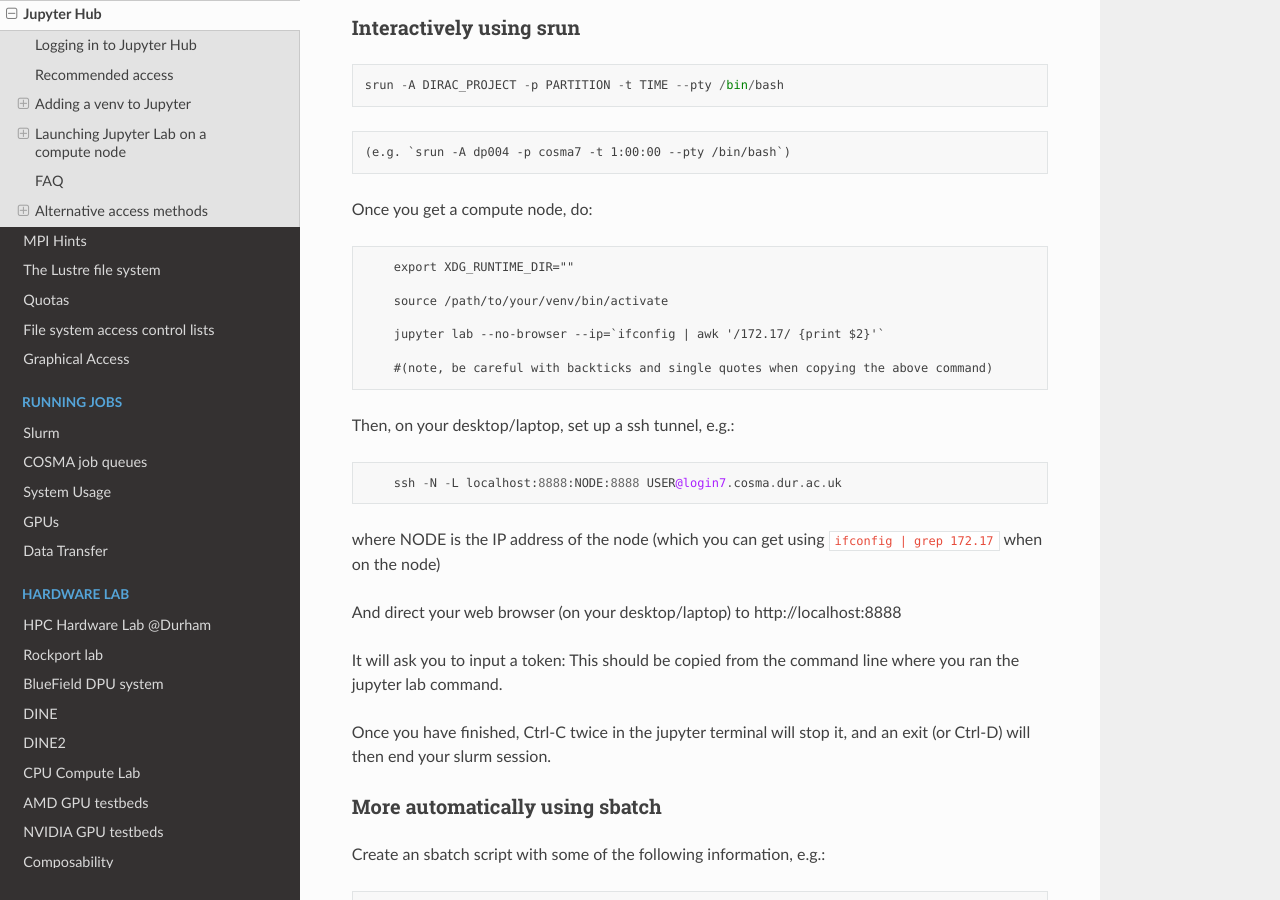
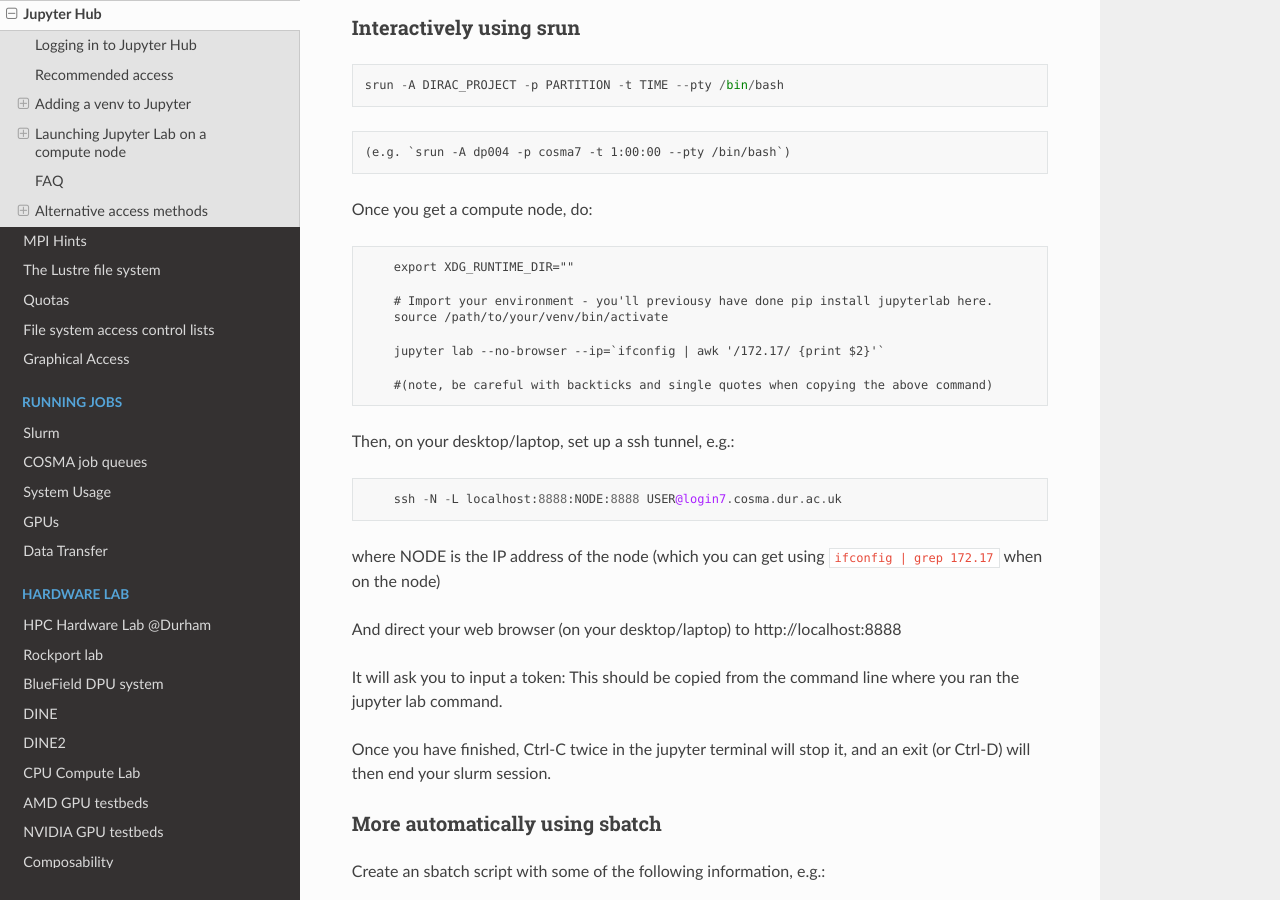
Before and after one commit to agb32/cosmadoc, a Sphinx documentation site: the page built from docs/source/jupyter.md, in a window 1280 px wide and 900 px high, scrolled down 2727 px. Built offline with Sphinx 7.4.7 and the Read the Docs theme 3.1.0, drawn with Linux system fonts in a browser that asks for light colours.

Commit message:
updated jupyter slurm

````diff
--- a/docs/source/jupyter.md
+++ b/docs/source/jupyter.md
@@ -115,6 +115,7 @@
 ```
     export XDG_RUNTIME_DIR=""
 
+    # Import your environment - you'll previousy have done pip install jupyterlab here.
     source /path/to/your/venv/bin/activate
 
     jupyter lab --no-browser --ip=`ifconfig | awk '/172.17/ {print $2}'`
````
